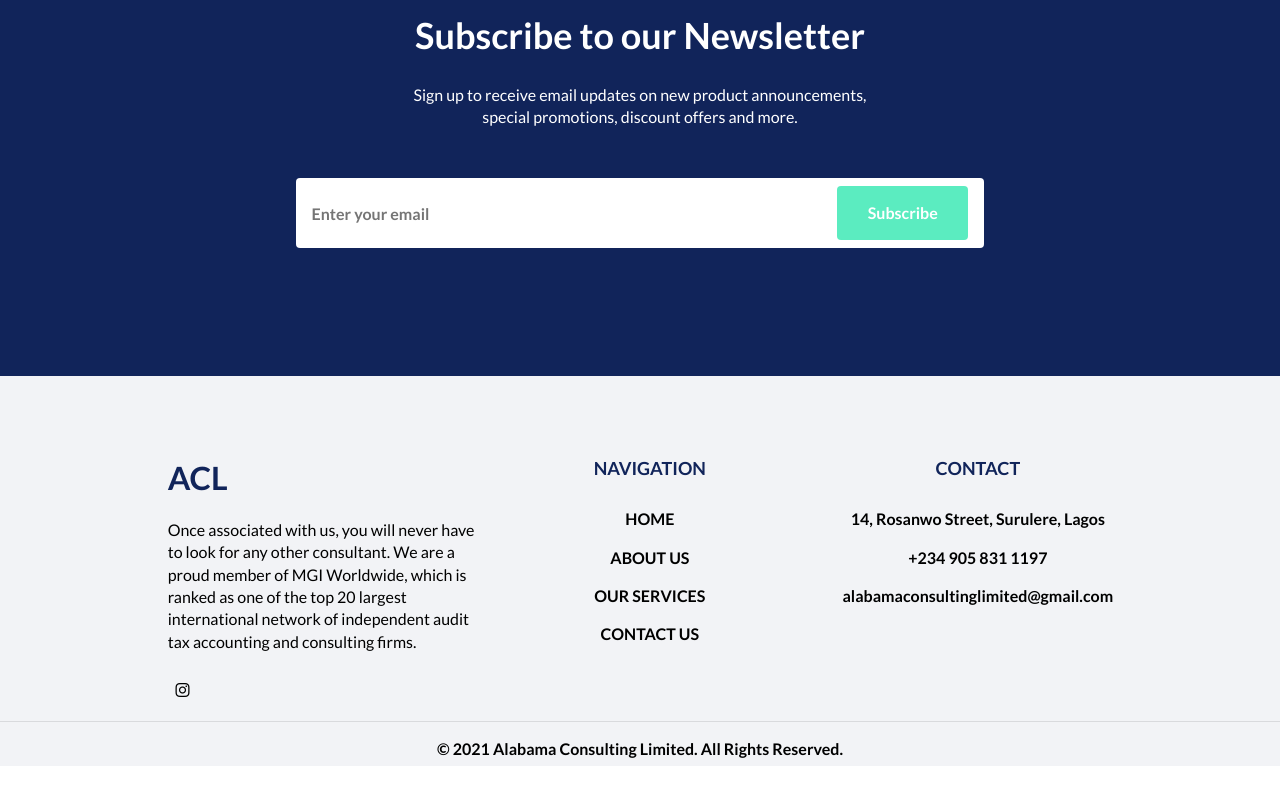
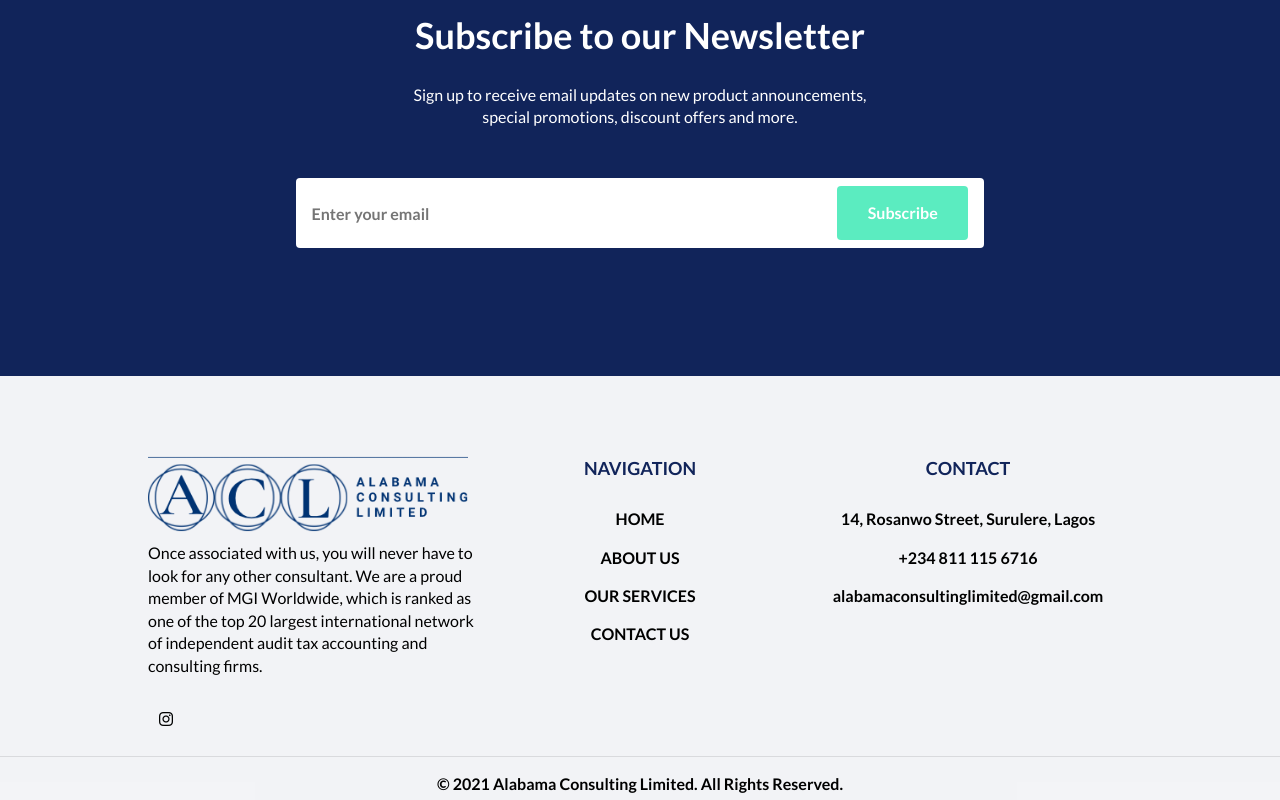
Before and after one commit to b6rav0/agency, a plain HTML site: page index.html in a window 1280 px wide. Shown: the part 4045-4845 px from the top of the page. Before the commit the page ends 4811 px from the top, so only its background shows below. Drawn offline with nearby package versions, Linux system fonts and the light colour scheme.

Commit message:
added footer logo

```diff
--- a/assets/sass/layouts/_footer.scss
+++ b/assets/sass/layouts/_footer.scss
@@ -7,7 +7,6 @@ footer {
 
         div.column {
             flex: 33.33%;
-            padding-left: 2%;
             text-align: center;
 
             h2 {
@@ -34,17 +33,8 @@ footer {
             margin-left: 0;
             text-align: left;
 
-            h1 {
-                margin-bottom: 18px;
-                color: $dark-blue;
-                font-size: 2em;
-                font-weight: 700;
-                -webkit-touch-callout: none;
-                -webkit-user-select: none;
-                -khtml-user-select: none;
-                -moz-user-select: none;
-                -ms-user-select: none;
-                user-select: none;
+            img {
+                width: 20em;
             }
 
             p {
@@ -52,7 +42,10 @@ footer {
             }
 
             a {
-                display: inline-block;
+                height: 2em;
+                width: 2em;
+                display: inline-grid;
+                place-items: center;
                 margin-top: 24px;
                 padding: 0 2.5%;
                 font-size: 1.125em;
--- a/index.html
+++ b/index.html
@@ -413,7 +413,7 @@
 	<footer>
 		<div class="flex">
 			<div class="column">
-				<h1>ACL</h1>
+				<img src="assets/img/logo.png" alt="Logo">
 				<p>
 					Once associated with us, you will never have to look for any other consultant. We are a proud member of MGI Worldwide, which is ranked as one of the top 20 largest international network of independent audit  tax accounting and consulting firms.
 				</p>
@@ -440,7 +440,7 @@
 					<a href="https://goo.gl/maps/xPWiERgaE9qW9Xm27" target="_blank" rel="noreferrer noopener" title="View on Google Maps">14, Rosanwo Street, Surulere, Lagos</a>
 				</address>
 
-				<a href="tel:+234 905 831 1197" title="Call us between 9am - 5pm">+234 905 831 1197</a>
+				<a href="tel:+234 811 115 6716" title="Call us between 9am - 5pm">+234 811 115 6716</a>
 
 				<a href="mailto:alabamaconsultinglimited@gmail.com" title="Send a mail and we'll respond as soon as possible.">alabamaconsultinglimited@gmail.com</a>
 			</div>
```
Also changed, not shown: assets/img/logo.png (added), assets/sass/main.css, 1 other file.
